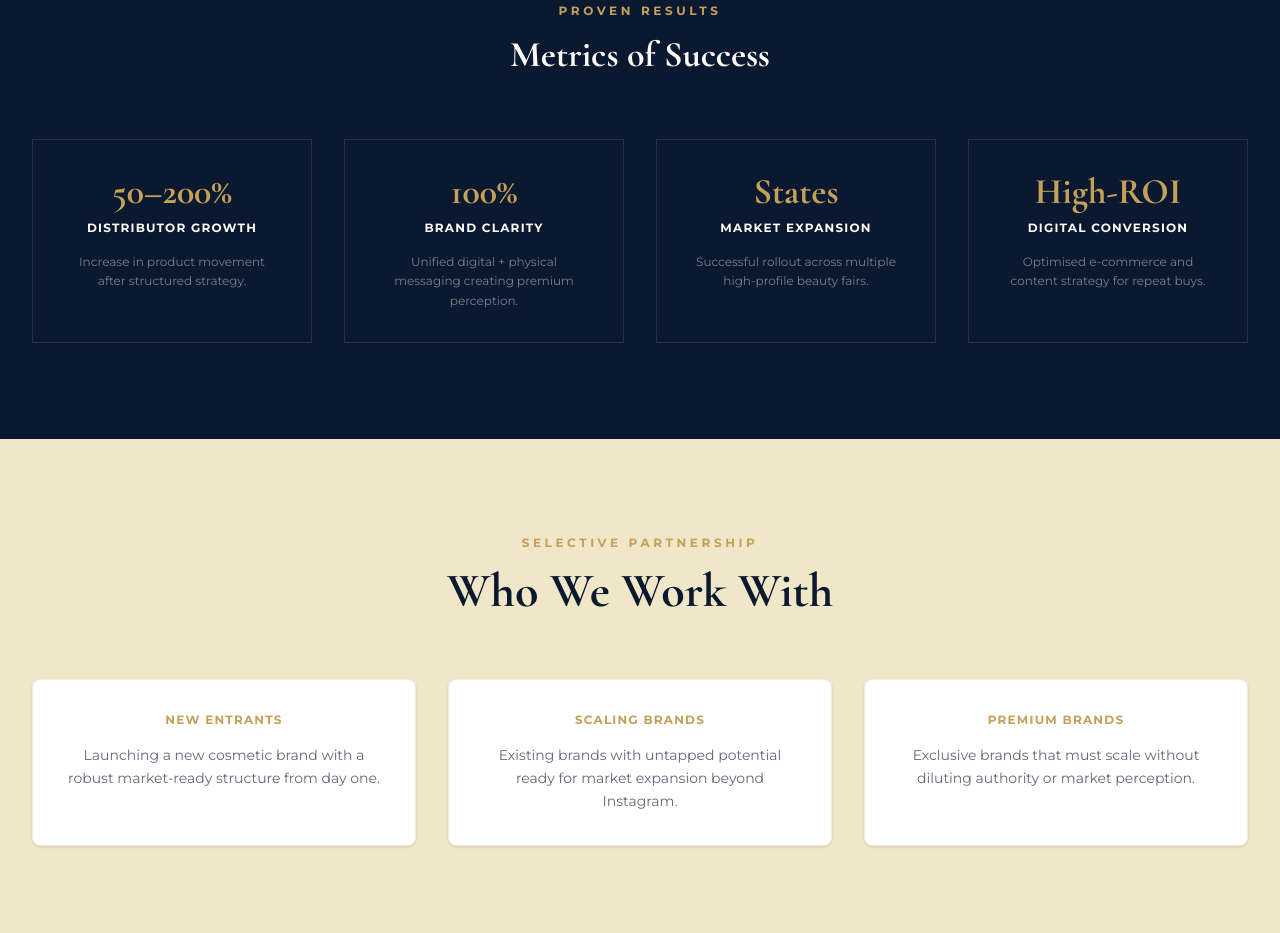
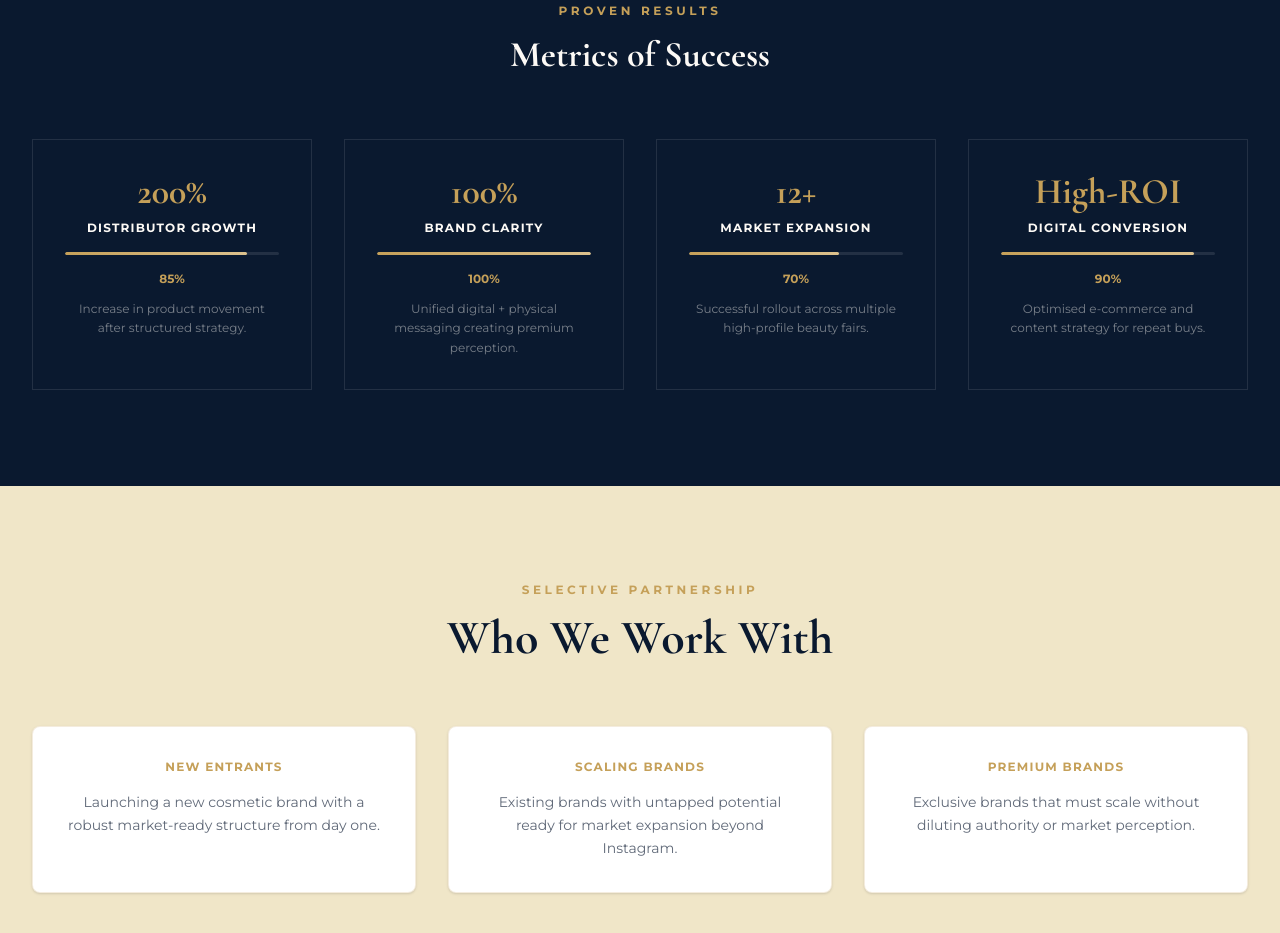
Before and after one commit to Ifeoluwa00dev/releaseinnovationaltd, a React (Vite) app: page /#/services in a window 1280 px wide. Shown: the part 1540-2473 px from the top of the page. Built offline with nearby package versions, Linux system fonts and the light colour scheme.

Commit message:
edites services, package.json and package-lock.json

```diff
--- a/package.json
+++ b/package.json
@@ -11,6 +11,7 @@
   "dependencies": {
     "@emailjs/browser": "^4.4.1",
     "@tailwindcss/vite": "^4.1.18",
+    "framer-motion": "^12.34.1",
     "lucide-react": "^0.564.0",
     "react": "^19.2.4",
     "react-dom": "^19.2.4",
--- a/pages/Services.tsx
+++ b/pages/Services.tsx
@@ -1,5 +1,6 @@
-import React from 'react';
+import React , { useEffect, useRef, useState } from 'react';
 import { Link } from 'react-router-dom';
+import { motion, useInView } from 'framer-motion';
 import { Target, Layers, Layout, Shield } from 'lucide-react';
 import { SERVICES } from '../constants';
 
@@ -18,6 +19,97 @@ const iconMap: Record<number, React.ReactNode> = {
   2: <Shield  size={40} style={{ color: C.gold }} />,
   3: <Layout  size={40} style={{ color: C.gold }} />,
 };
+
+// Animated counter hook
+function useCounter(target: number, duration: number = 2000, inView: boolean) {
+  const [count, setCount] = useState(0);
+  useEffect(() => {
+    if (!inView) return;
+    let start = 0;
+    const step = target / (duration / 16);
+    const timer = setInterval(() => {
+      start += step;
+      if (start >= target) { setCount(target); clearInterval(timer); }
+      else setCount(Math.floor(start));
+    }, 16);
+    return () => clearInterval(timer);
+  }, [inView, target, duration]);
+  return count;
+}
+
+// Single stat card
+function StatCard({
+  metric, label, desc, percentage, delay
+}: {
+  metric: string; label: string; desc: string; percentage: number; delay: number;
+}) {
+  const ref = useRef(null);
+  const inView = useInView(ref, { once: true, margin: '-50px' });
+  const count = useCounter(percentage, 2000, inView);
+
+  return (
+    <motion.div
+      ref={ref}
+      initial={{ opacity: 0, y: 40 }}
+      animate={inView ? { opacity: 1, y: 0 } : {}}
+      transition={{ duration: 0.6, delay }}
+      className="text-center p-8 transition-colors"
+      style={{ border: '1px solid rgba(255,255,255,0.10)' }}
+      onMouseEnter={e => { (e.currentTarget as HTMLElement).style.borderColor = C.gold; }}
+      onMouseLeave={e => { (e.currentTarget as HTMLElement).style.borderColor = 'rgba(255,255,255,0.10)'; }}
+    >
+      {/* Metric value */}
+      <motion.div
+        className="text-4xl font-bold mb-2"
+        style={{ fontFamily: 'Cormorant Garamond, serif', color: C.gold }}
+        initial={{ scale: 0.8, opacity: 0 }}
+        animate={inView ? { scale: 1, opacity: 1 } : {}}
+        transition={{ duration: 0.5, delay: delay + 0.2 }}
+      >
+        {metric}
+      </motion.div>
+
+      {/* Label */}
+      <div
+        className="text-xs uppercase tracking-widest font-bold mb-4"
+        style={{ color: C.ivory, fontFamily: 'Montserrat, sans-serif' }}
+      >
+        {label}
+      </div>
+
+      {/* Skill bar */}
+      <div
+        className="w-full rounded-full mb-4 overflow-hidden"
+        style={{ height: '3px', background: 'rgba(255,255,255,0.10)' }}
+      >
+        <motion.div
+          className="h-full rounded-full"
+          style={{ background: `linear-gradient(90deg, ${C.gold}, ${C.goldLight})` }}
+          initial={{ width: '0%' }}
+          animate={inView ? { width: `${count}%` } : {}}
+          transition={{ duration: 2, delay: delay + 0.3, ease: 'easeOut' }}
+        />
+      </div>
+
+      {/* Percentage label */}
+      <div
+        className="text-xs mb-3 font-bold"
+        style={{ color: C.gold, fontFamily: 'Montserrat, sans-serif' }}
+      >
+        {inView ? count : 0}%
+      </div>
+
+      {/* Description */}
+      <p
+        className="text-xs leading-relaxed"
+        style={{ color: 'rgba(253,250,246,0.45)', fontFamily: 'Montserrat, sans-serif' }}
+      >
+        {desc}
+      </p>
+    </motion.div>
+  );
+}
+
 
 const Services: React.FC = () => {
   return (
@@ -158,37 +250,12 @@ const Services: React.FC = () => {
 
     <div className="grid grid-cols-1 sm:grid-cols-2 lg:grid-cols-4 gap-8">
       {[
-              { metric: '50–200%',  label: 'Distributor Growth',   desc: 'Increase in product movement after structured strategy.' },
-              { metric: '100%',     label: 'Brand Clarity',        desc: 'Unified digital + physical messaging creating premium perception.' },
-              { metric: 'States',   label: 'Market Expansion',     desc: 'Successful rollout across multiple high-profile beauty fairs.' },
-              { metric: 'High-ROI', label: 'Digital Conversion',   desc: 'Optimised e-commerce and content strategy for repeat buys.' },
+        { metric: '200%',     label: 'Distributor Growth',  desc: 'Increase in product movement after structured strategy.',                percentage: 85, delay: 0 },
+        { metric: '100%',     label: 'Brand Clarity',       desc: 'Unified digital + physical messaging creating premium perception.',       percentage: 100, delay: 0.15 },
+        { metric: '12+',      label: 'Market Expansion',    desc: 'Successful rollout across multiple high-profile beauty fairs.',           percentage: 70, delay: 0.3 },
+        { metric: 'High-ROI', label: 'Digital Conversion',  desc: 'Optimised e-commerce and content strategy for repeat buys.',             percentage: 90, delay: 0.45 },
       ].map((stat, i) => (
-              <div
-                key={i}
-                className="text-center p-8 transition-colors"
-                style={{ border: '1px solid rgba(255,255,255,0.10)' }}
-                onMouseEnter={e => { (e.currentTarget as HTMLElement).style.borderColor = C.gold; }}
-                onMouseLeave={e => { (e.currentTarget as HTMLElement).style.borderColor = 'rgba(255,255,255,0.10)'; }}
-              >
-                <div
-                  className="text-4xl font-bold mb-2"
-                  style={{ fontFamily: 'Cormorant Garamond, serif', color: C.gold }}
-                >
-                  {stat.metric}
-                </div>
-                <div
-                  className="text-xs uppercase tracking-widest font-bold mb-4"
-                  style={{ color: C.ivory, fontFamily: 'Montserrat, sans-serif' }}
-                >
-                  {stat.label}
-                </div>
-                <p
-                  className="text-xs leading-relaxed"
-                  style={{ color: 'rgba(253,250,246,0.45)', fontFamily: 'Montserrat, sans-serif' }}
-                >
-                  {stat.desc}
-                </p>
-              </div>
+        <StatCard key={i} {...stat} />
       ))}
     </div>
   </div>
```
Also changed, not shown: 1 other file (tests, documents, lock files or other folders). Lines whose indentation alone changed are shown as unchanged.
